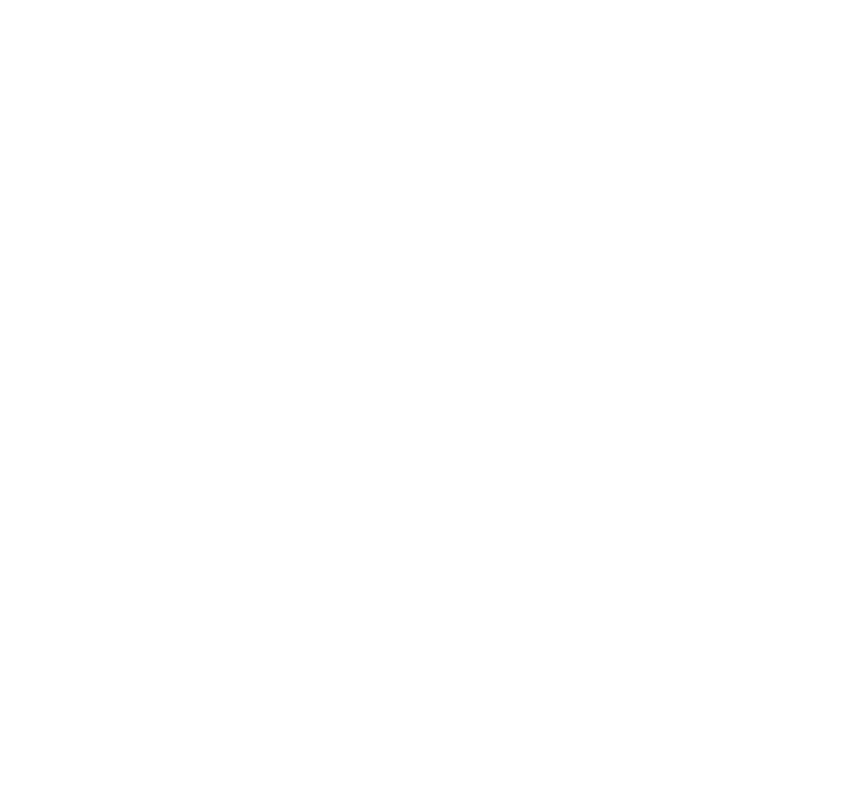
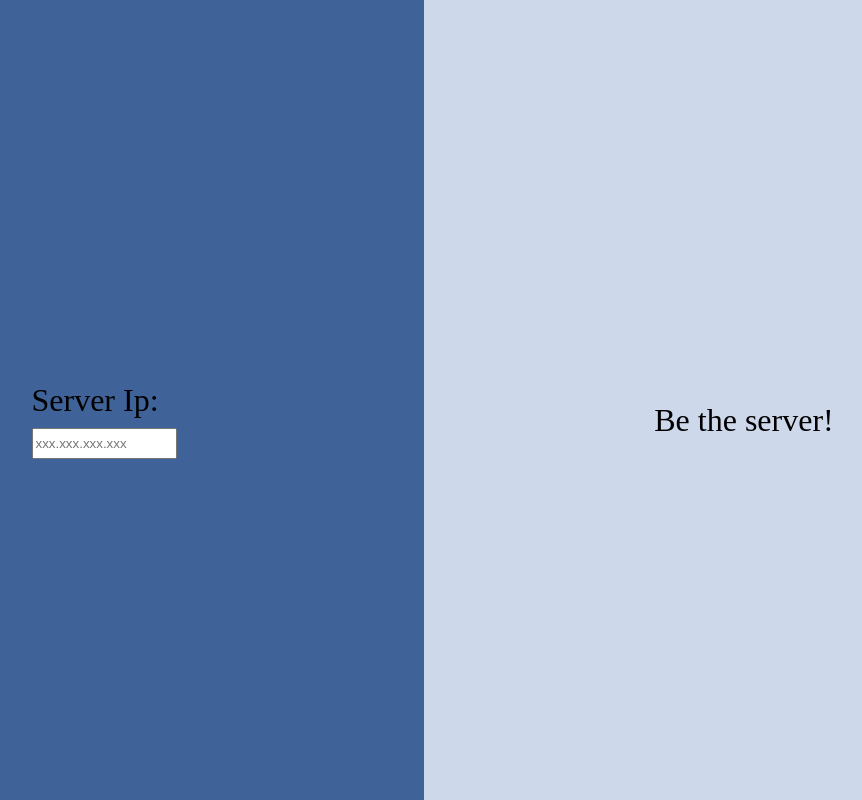
Before and after one commit to gandolphinnn/client-server, a plain HTML site: page index.html in a window 1280 px wide. Shown: the whole page, without its empty margins (216-1078 px from the left). Drawn offline with Linux system fonts and the light colour scheme.

Commit message:
html and basci js

```diff
--- a/client.js
+++ b/client.js
@@ -0,0 +1,3 @@
+window.onload = function() {
+	// if get = ip address;
+}
--- a/index.html
+++ b/index.html
@@ -2,8 +2,19 @@
 <html lang="en">
 <head>
 	<title>Client-Server</title>
+	<link rel="stylesheet" href="style.css">
+	<script src="script.js"></script>
 </head>
 <body>
+	<div class="left">
+		<form action="" method="get">
+			<label for="ip">Server Ip:</label><br>
+			<input type="text" placeholder="xxx.xxx.xxx.xxx" name="conn" id="ip" minlength="7" maxlength="15" size="15" pattern="^((\d{1,2}|1\d\d|2[0-4]\d|25[0-5])\.){3}(\d{1,2}|1\d\d|2[0-4]\d|25[0-5])$">
 
+		</form>
+	</div>
+	<div class="right">
+		<a href="?conn=self">Be the server!</a>
+	</div>
 </body>
 </html>
--- a/script.js
+++ b/script.js
@@ -1,3 +1,6 @@
 window.onload = function() {
-
+	let ip = document.querySelector('input');
+	if (ip.innerText == '123') { //fix
+		alert();
+	}
 }
--- a/server.js
+++ b/server.js
@@ -0,0 +1,3 @@
+window.onload = function() {
+	// if get = self;
+}
--- /dev/null
+++ b/style.css
@@ -0,0 +1,43 @@
+body {
+	background-color: rgb(206, 216, 235);
+	font-size: xx-large;
+}
+.left {
+	height: 100%;
+	width: 50%;
+	position: fixed;
+	z-index: 1;
+	top: 0;
+	overflow-x: hidden;
+	padding-top: 20px;
+	left: 0;
+	display: flex;
+	justify-content: center;
+	align-items: center;
+}
+.right {
+	height: 100%;
+	width: 50%;
+	position: fixed;
+	z-index: 1;
+	top: 0;
+	overflow-x: hidden;
+	padding-top: 20px;
+	right: 0;
+	display: flex;
+	justify-content: center;
+	align-items: center;
+}
+.left:hover {
+	background-color: rgb(63, 98, 152);
+}
+.right:hover {
+	background-color: rgb(171, 112, 43);
+}
+a {
+	text-decoration: none;
+	color: black;
+}
+input {
+	height: 25px;
+}
```
